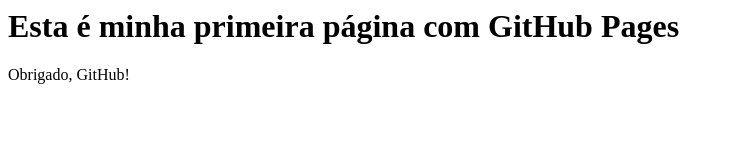
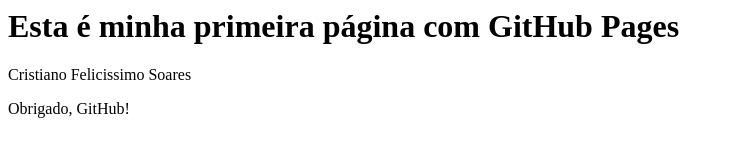
Before and after one commit to cfelicissimo-mit/MIT, a plain HTML site: page index.html in a window 1280 px wide. Shown: the whole page, without its empty margins (0-734 px from the left). Drawn offline with Linux system fonts and the light colour scheme.

Commit message:
Update index.html

```diff
--- a/index.html
+++ b/index.html
@@ -1,4 +1,5 @@
 <html>
 <h1> Esta é minha primeira página com GitHub Pages </h1>
+<p>Cristiano Felicissimo Soares</p>
 <p>Obrigado, GitHub!</p>
 </html>
```
